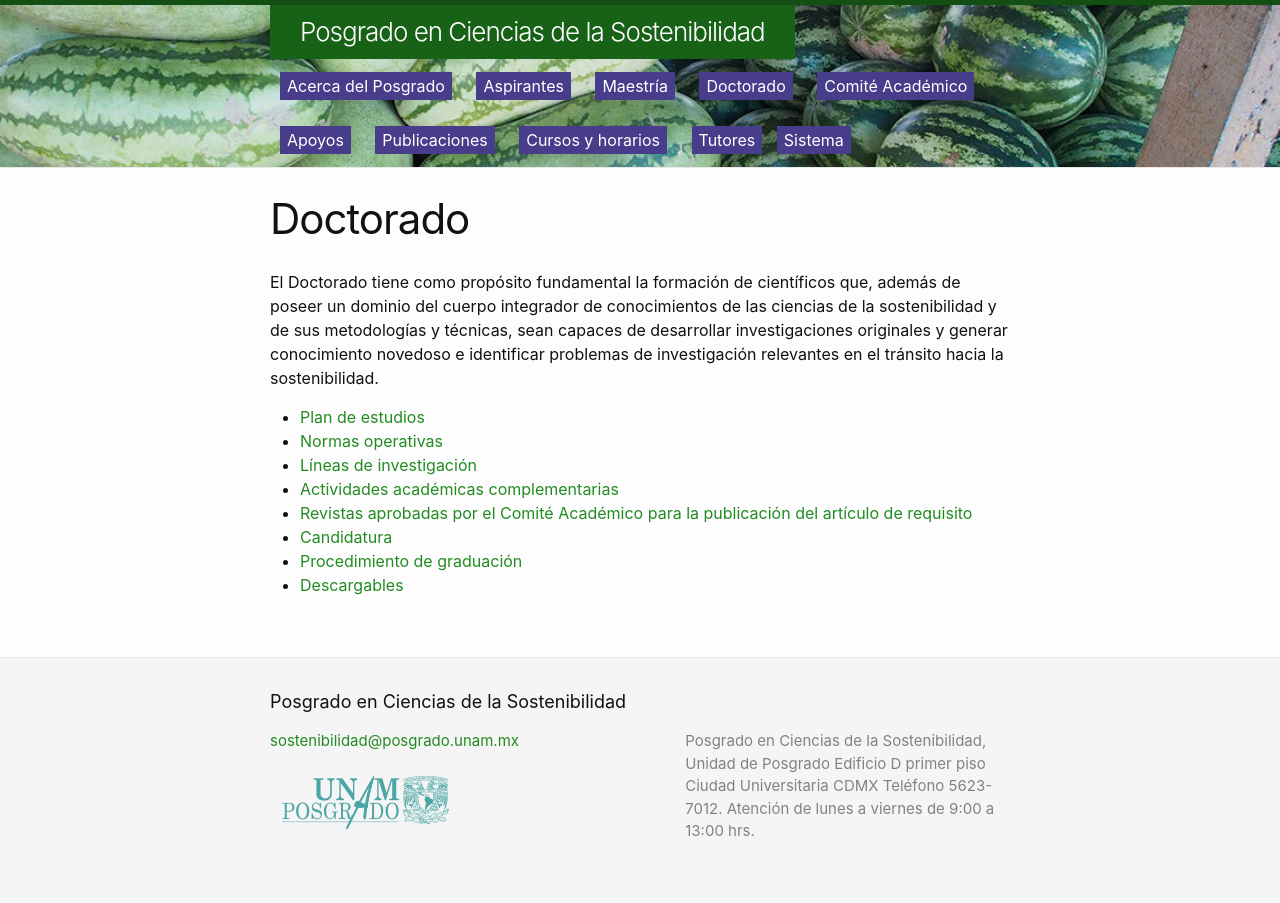
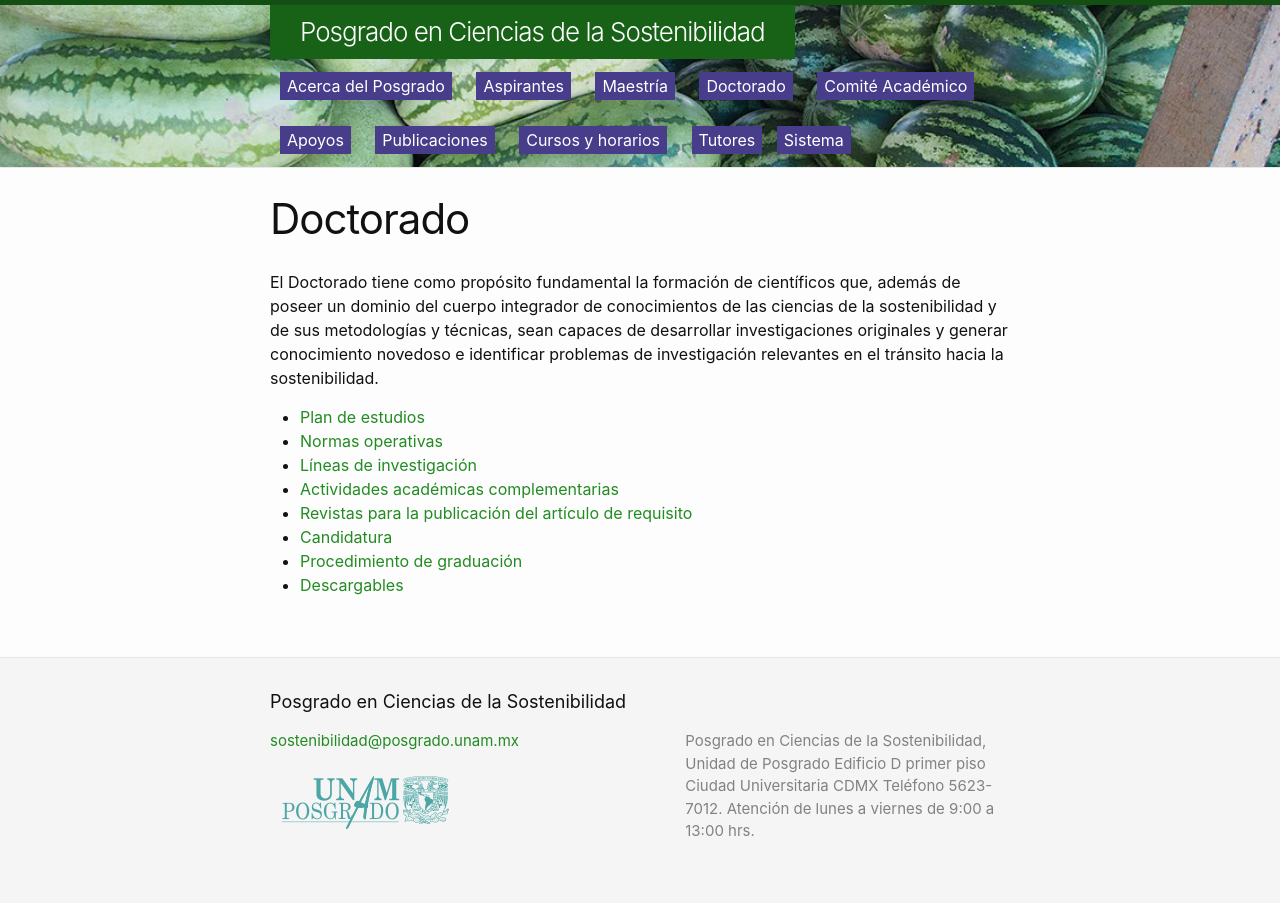
Before and after one commit to pcs-unam/pcs-unam.github.io, a Jekyll site: the page built from 03_doctorado.md, in a window 1280 px wide. Built offline with Jekyll 4.4.1, drawn with Linux system fonts in a browser that asks for light colours.

Commit message:
Se cambió nombre de liga

```diff
--- a/03_doctorado.md
+++ b/03_doctorado.md
@@ -17,7 +17,7 @@ investigación relevantes en el tránsito hacia la sostenibilidad.
  - [Normas operativas](/assets/docs/normas_operativas.pdf)
  - [Líneas de investigación](/doctorado/lineas)
  - [Actividades académicas complementarias](/doctorado/actividades)
- - [Revistas aprobadas por el Comité Académico para la publicación del artículo de requisito](/doctorado/revistas)
+ - [Revistas para la publicación del artículo de requisito](/doctorado/revistas)
  - [Candidatura](/doctorado/candidatura)
  - [Procedimiento de graduación](/doctorado/graduacion)
  - [Descargables](/doctorado/descargables)
```
